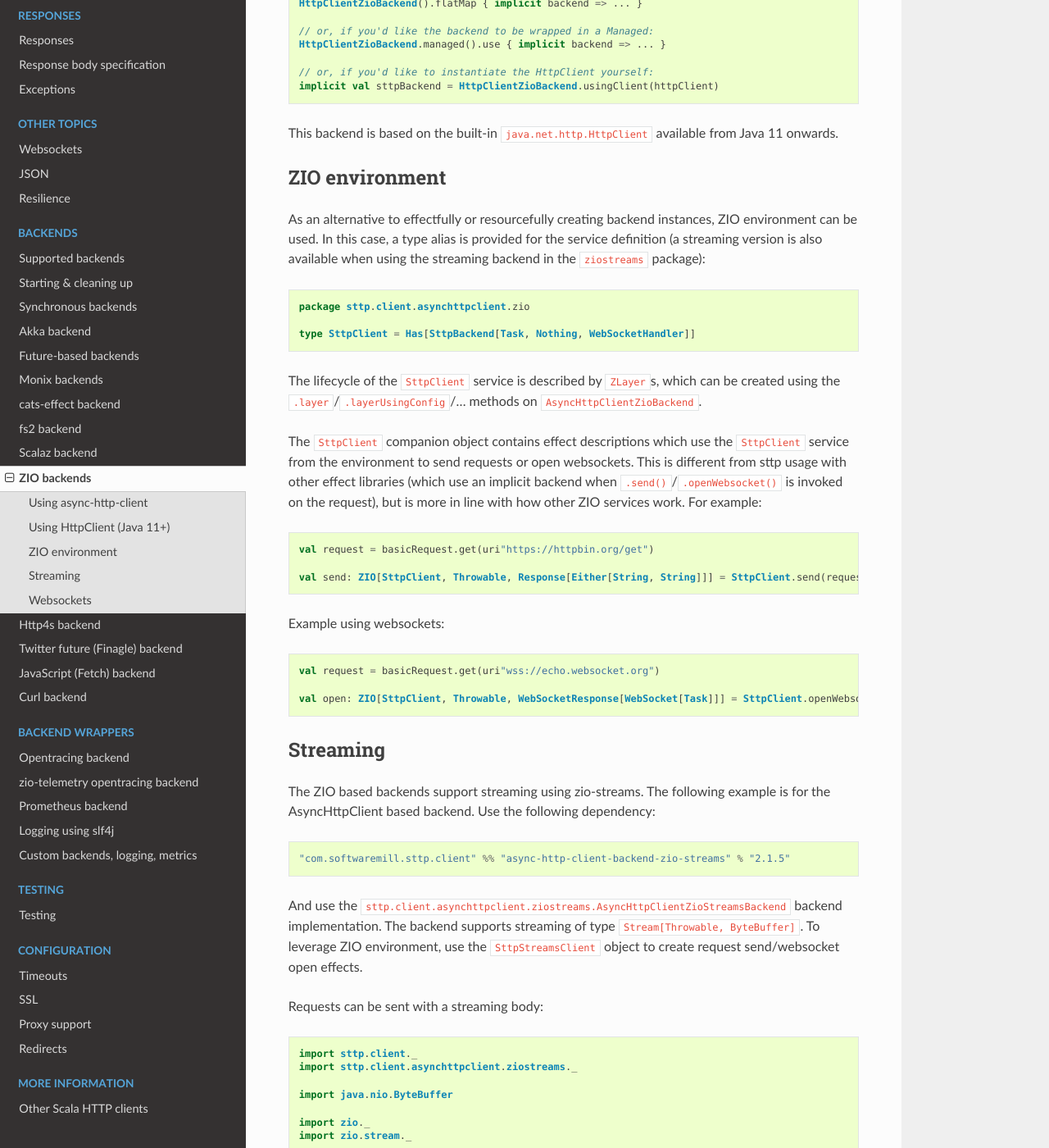
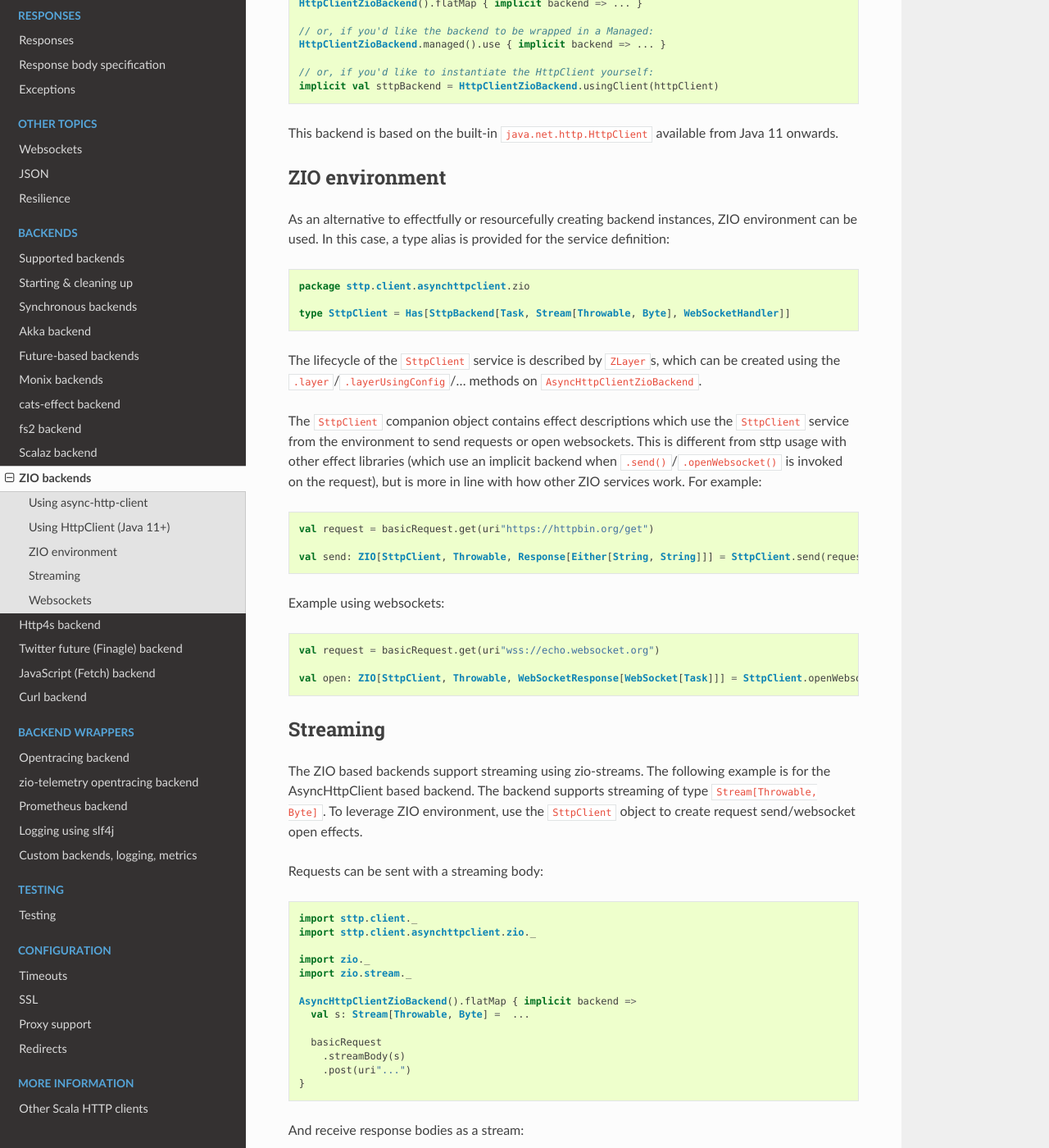
Before and after one commit to softwaremill/sttp, a Sphinx documentation site: the page built from docs/backends/zio.md, in a window 1280 px wide and 1400 px high, scrolled down 1290 px. Shown: the whole window at 82% size. Built offline with Sphinx 7.4.7 and the Read the Docs theme 2.0.0, drawn with Linux system fonts in a browser that asks for light colours; some of the changed text lies outside the part shown.

Commit message:
Removed dotty build for AHC ZIO backend. Changed stream type for AHC ZIO to Byte.

````diff
--- a/docs/backends/zio.md
+++ b/docs/backends/zio.md
@@ -63,12 +63,12 @@ This backend is based on the built-in `java.net.http.HttpClient` available from
 
 ## ZIO environment
 
-As an alternative to effectfully or resourcefully creating backend instances, ZIO environment can be used. In this case, a type alias is provided for the service definition (a streaming version is also available when using the streaming backend in the `ziostreams` package):
+As an alternative to effectfully or resourcefully creating backend instances, ZIO environment can be used. In this case, a type alias is provided for the service definition:
 
 ```scala
 package sttp.client.asynchttpclient.zio
 
-type SttpClient = Has[SttpBackend[Task, Nothing, WebSocketHandler]]
+type SttpClient = Has[SttpBackend[Task, Stream[Throwable, Byte], WebSocketHandler]]
 ```
 
 The lifecycle of the `SttpClient` service is described by `ZLayer`s, which can be created using the `.layer`/`.layerUsingConfig`/... methods on `AsyncHttpClientZioBackend`.
@@ -91,28 +91,22 @@ val open: ZIO[SttpClient, Throwable, WebSocketResponse[WebSocket[Task]]] = SttpC
 
 ## Streaming
 
-The ZIO based backends support streaming using zio-streams.
-The following example is for the AsyncHttpClient based backend. Use the following dependency:
-
-```scala
-"com.softwaremill.sttp.client" %% "async-http-client-backend-zio-streams" % "2.1.5"
-```
-
-And use the `sttp.client.asynchttpclient.ziostreams.AsyncHttpClientZioStreamsBackend` backend implementation. The backend supports streaming of type `Stream[Throwable, ByteBuffer]`. To leverage ZIO environment, use the `SttpStreamsClient` object to create request send/websocket open effects.
+The ZIO based backends support streaming using zio-streams. The following example is for the AsyncHttpClient based
+backend.
+The backend supports streaming of type `Stream[Throwable, Byte]`. To leverage ZIO environment, use the
+`SttpClient` object to create request send/websocket open effects.
 
 Requests can be sent with a streaming body:
 
 ```scala
 import sttp.client._
-import sttp.client.asynchttpclient.ziostreams._
-
-import java.nio.ByteBuffer
+import sttp.client.asynchttpclient.zio._
 
 import zio._
 import zio.stream._
 
-AsyncHttpClientZioStreamsBackend().flatMap { implicit backend =>
-  val s: Stream[Throwable, ByteBuffer] =  ...
+AsyncHttpClientZioBackend().flatMap { implicit backend =>
+  val s: Stream[Throwable, Byte] =  ...
 
   basicRequest
     .streamBody(s)
@@ -126,18 +120,16 @@ And receive response bodies as a stream:
 import sttp.client._
 import sttp.client.asynchttpclient.ziostreams._
 
-import java.nio.ByteBuffer
-
 import zio._
 import zio.stream._
 
 import scala.concurrent.duration.Duration
 
 AsyncHttpClientZioStreamsBackend().flatMap { implicit backend =>
-  val response: Task[Response[Either[String, Stream[Throwable, ByteBuffer]]]] =
+  val response: Task[Response[Either[String, Stream[Throwable, Byte]]]] =
     basicRequest
       .post(uri"...")
-      .response(asStream[Stream[Throwable, ByteBuffer]])
+      .response(asStream[Stream[Throwable, Byte]])
       .readTimeout(Duration.Inf)
       .send()
 }
````
Also changed, not shown: 6 other files.
